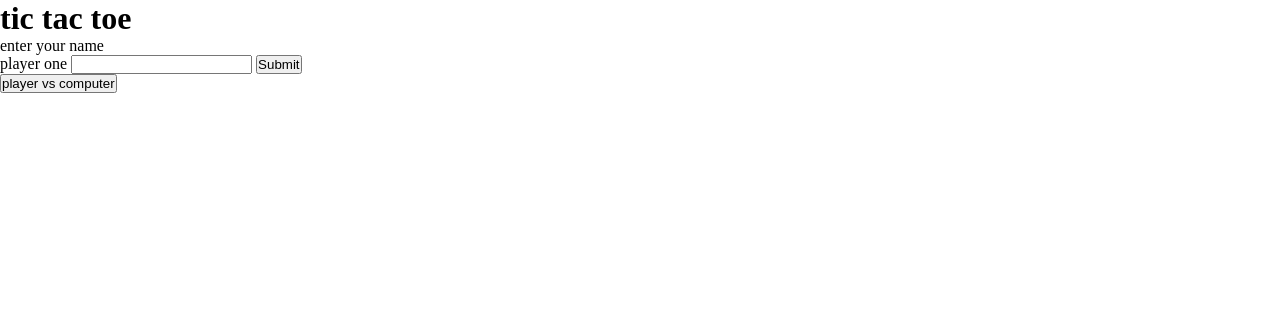
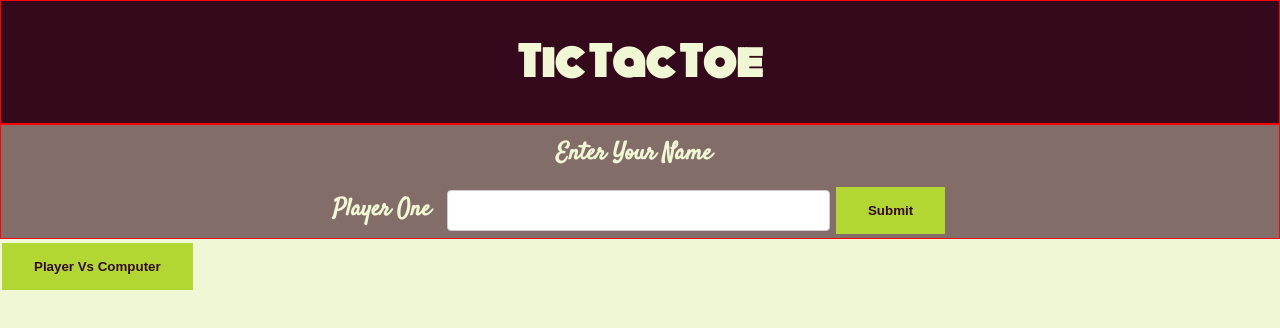
Before and after one commit to tmannazy/tictactoe, a plain HTML site: page index.html in a window 1280 px wide. Drawn offline with Linux system fonts and the light colour scheme; a web font is replaced by a local one.

Commit message:
Style the h1 and form elements

```diff
--- a/style.css
+++ b/style.css
@@ -2,6 +2,66 @@
     margin: 0;
     padding: 0;
     box-sizing: border-box;
+}
+
+body {
+    background-color: #F0F7D4;
+}
+
+h1 {
+    text-align: center;
+    padding: 30px;
+    border: 1px solid red;
+    background-color: #34091C;
+    color: #F0F7D4;
+    text-transform: capitalize;
+    /* font-family: 'Satisfy', cursive; */
+    /* font-family: 'Kranky', cursive; */
+    /* font-family: 'Londrina Shadow', cursive; */
+    font-family: 'Monoton', cursive;
+    /* font-family: 'Potta One', cursive; */
+    font-size: 40px;
+}
+
+.form-container {
+    /* margin: 20px auto; */
+    background-color: #34091c93;
+    border: 1px solid red;
+    text-align: center;
+    /* padding: 250px; */
+}
+
+input[type=text] {
+    width: 30%;
+    padding: 12px;
+    border: 1px solid #ccc;
+    border-radius: 4px;
+    resize: vertical;
+    outline: none;
+}
+
+button {
+    background-color: #B2D732;
+    border: none;
+    color: #34091C;
+    padding: 16px 32px;
+    text-decoration: none;
+    text-transform: capitalize;
+    margin: 4px 2px;
+    font-weight: 600;
+    cursor: pointer;
+}
+
+
+label,
+p {
+    padding: 12px 12px 12px 0;
+    color: #F0F7D4;
+    text-transform: capitalize;
+    font-family: 'Satisfy', cursive;
+    font-size: x-large;
+    font-weight: 800;
+    /* display: inline-block; */
 }
 
 .game-board {
```
